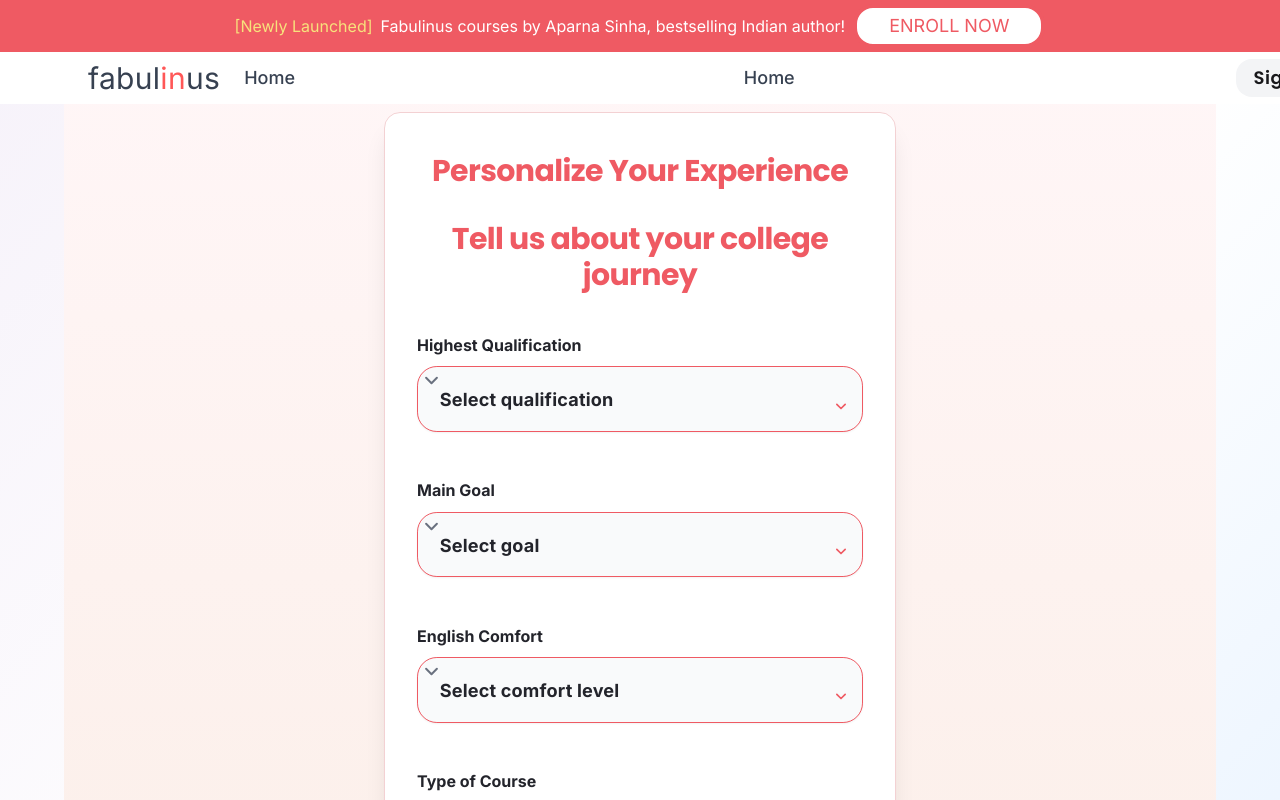
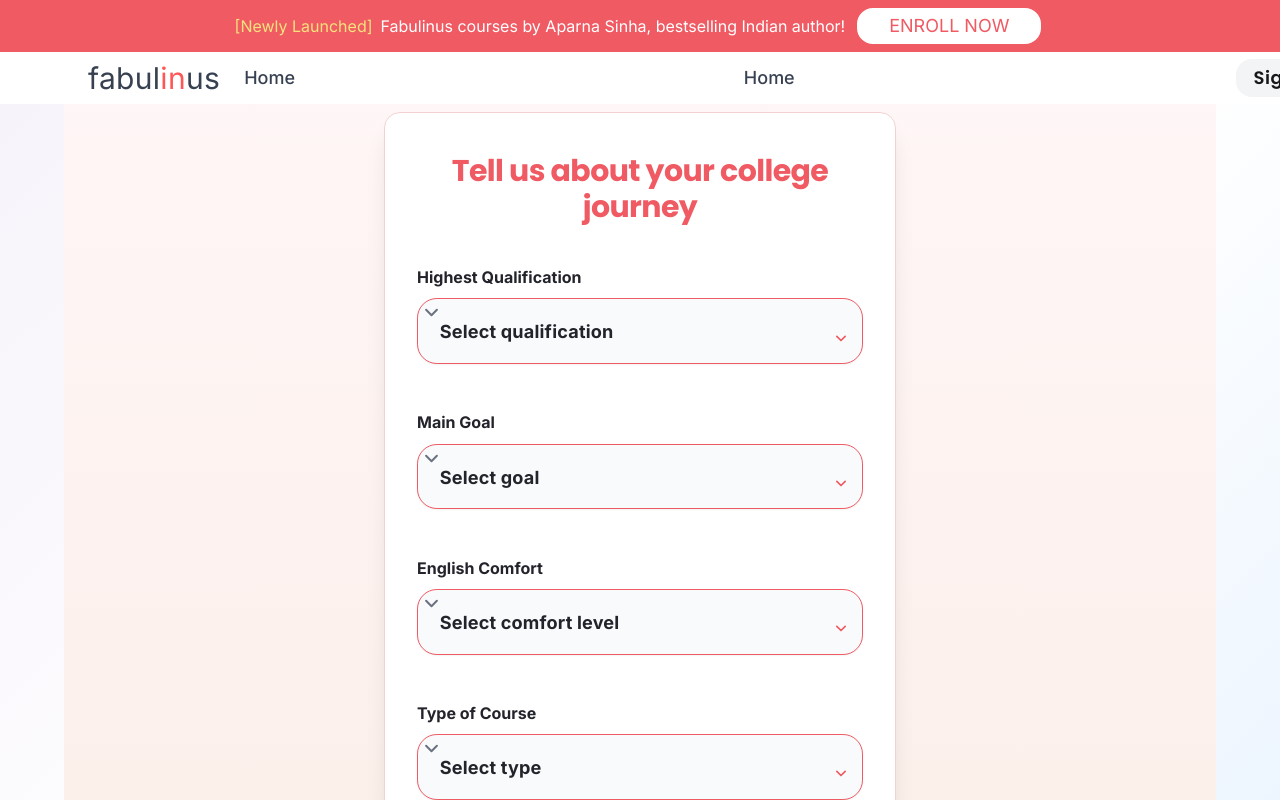
Before and after one commit to Vishalmakhija1012/Fabulinus, a Next.js app: page /persona/college-form in a window 1280 px wide. Shown: the top 800 px of the page. Built offline with nearby package versions, Linux system fonts and the light colour scheme.

Commit message:
Remove 'Personalize Your Experience' heading from professional and student forms (desktop)

```diff
--- a/pages/persona/college-form.tsx
+++ b/pages/persona/college-form.tsx
@@ -43,8 +43,6 @@ export default function CollegeForm() {
           animate-fadeIn"
         aria-label="College Student Persona Form"
       >
-        {/* Hide 'Personalize Your Experience' on mobile only */}
-        <h1 className="persona-title mobile-hide-title text-2xl md:text-3xl font-bold text-[#ef5a63] mb-2 text-center">Personalize Your Experience</h1>
         <h1 className="text-2xl md:text-3xl font-bold text-[#ef5a63] mb-4 text-center leading-tight">Tell us about your college journey</h1>
         <label className="font-semibold text-[#23242b] text-base mb-1">Highest Qualification
           <div className="relative mt-1">
--- a/pages/persona/professional-form.tsx
+++ b/pages/persona/professional-form.tsx
@@ -43,8 +43,6 @@ export default function ProfessionalForm() {
           animate-fadeIn"
         aria-label="Professional Persona Form"
       >
-        {/* Hide 'Personalize Your Experience' on mobile only */}
-        <h1 className="persona-title mobile-hide-title text-2xl md:text-3xl font-bold text-[#ef5a63] mb-2 text-center">Personalize Your Experience</h1>
         <h1 className="text-2xl md:text-3xl font-bold text-[#ef5a63] mb-4 text-center leading-tight">Tell us about your professional background</h1>
         <label className="font-semibold text-[#23242b] text-base mb-1">Years of Experience
           <div className="relative mt-1">
```
